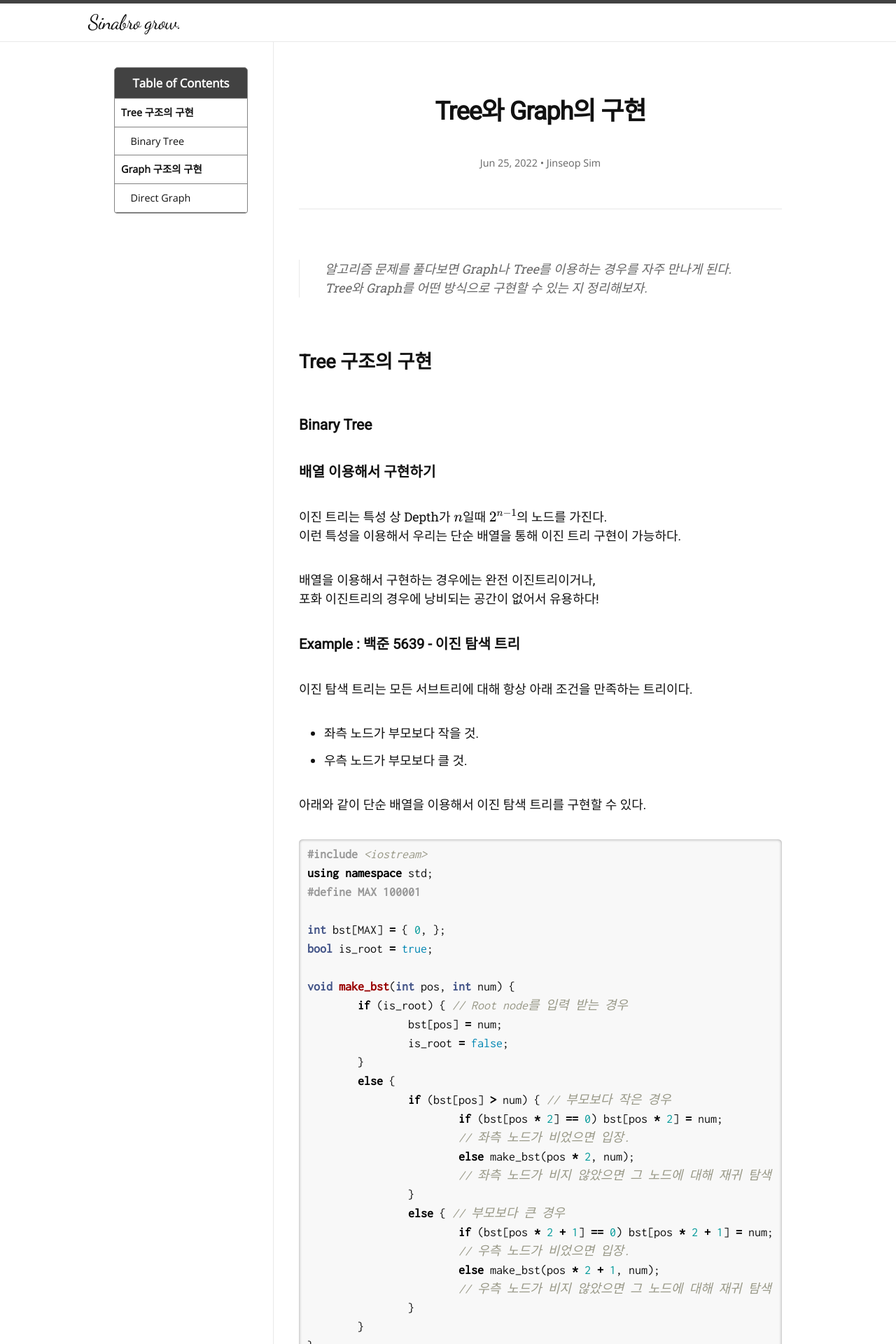
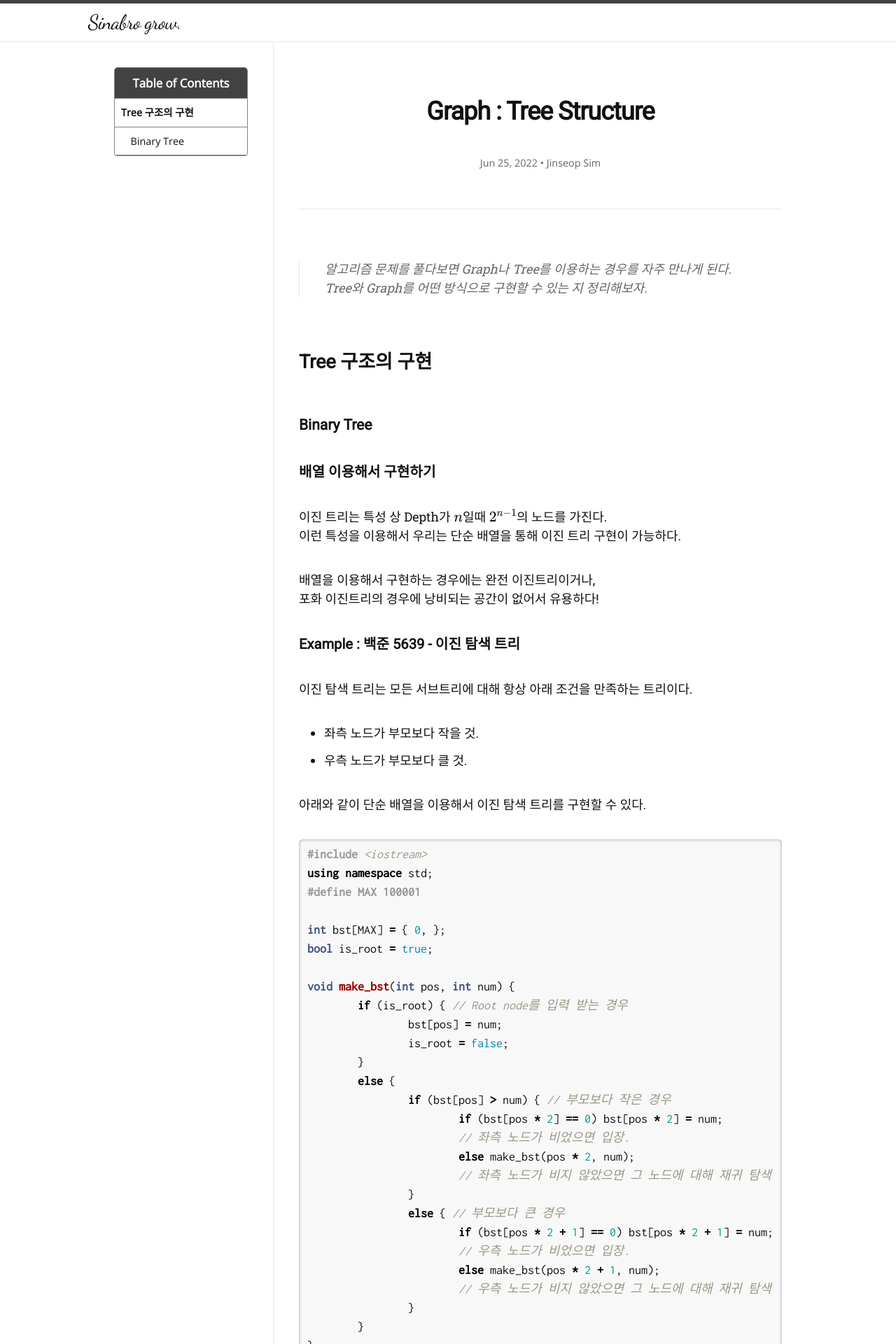
Before and after one commit to Jinseop-Sim/Jinseop-Sim.github.io, a Jekyll site: the page built from _posts/2022-06-25-about-tree.md, in a window 1280 px wide. Shown: the top 1920 px of the page at 70% size. Built offline with Jekyll 4.4.1, drawn with Linux system fonts in a browser that asks for light colours; nearby versions of some CDN libraries; some web fonts are replaced; some of the changed text lies outside the part shown.

Commit message:
modify post

```diff
--- a/_posts/2022-06-25-about-tree.md
+++ b/_posts/2022-06-25-about-tree.md
@@ -1,6 +1,6 @@
 ---
 layout: post
-title: "Tree와 Graph의 구현"
+title: "Graph : Tree Structure"
 categories: Algorithm
 tags: [cpp]
 author:
@@ -134,6 +134,3 @@ int main() {
 	return 0;
 }
 {% endhighlight %}
-
-## Graph 구조의 구현
-### Direct Graph
```
